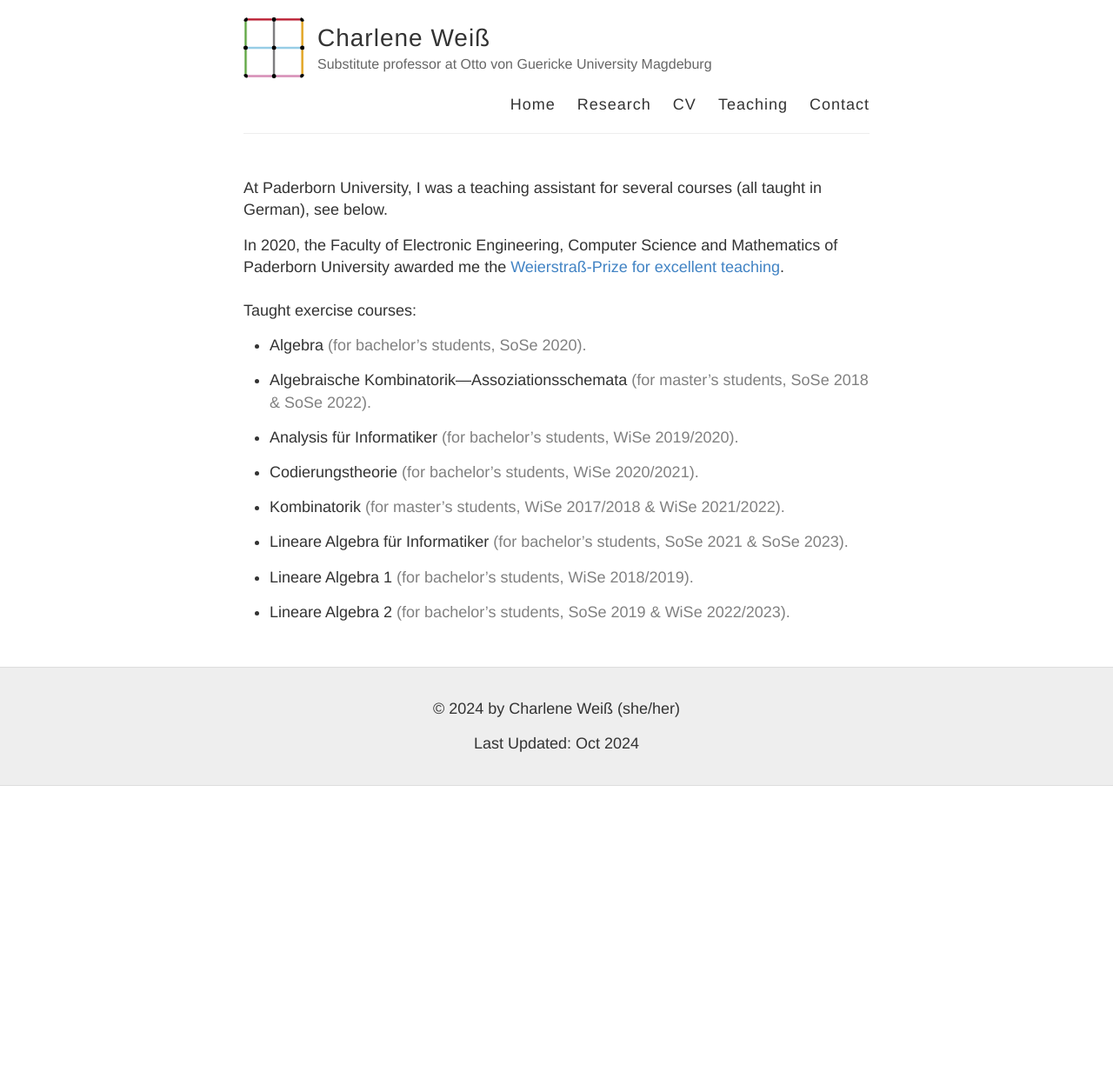
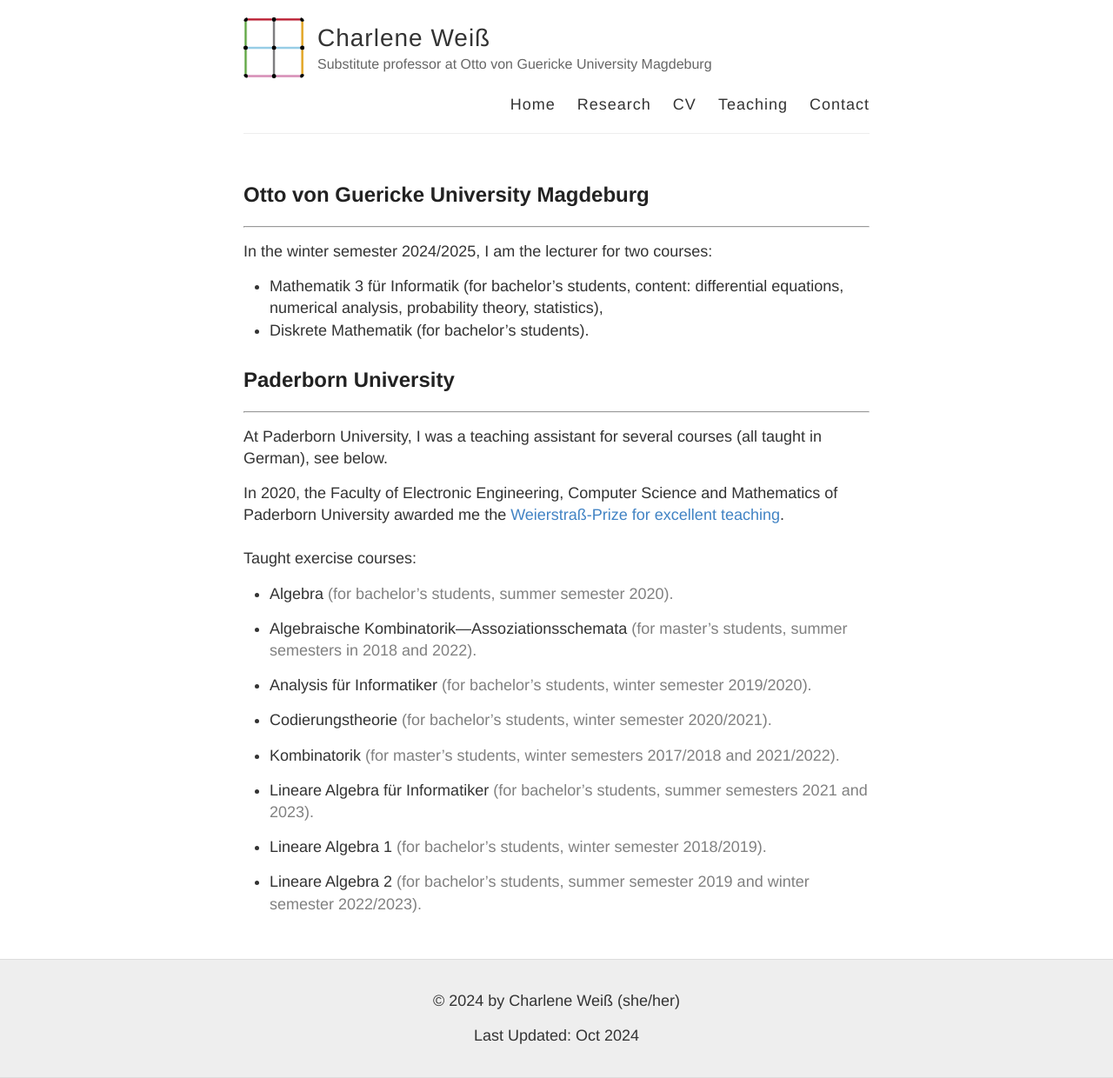
Before and after one commit to charleneweiss/charleneweiss.github.io, a Jekyll site: the page built from teaching.md, in a window 1280 px wide. Shown: the whole page at 87% size. Built offline with Jekyll 4.4.1, drawn with Linux system fonts in a browser that asks for light colours; before the commit the page ends 904 px from its top, so only the background shows below that.

Commit message:
Update teaching.md

```diff
--- a/teaching.md
+++ b/teaching.md
@@ -3,25 +3,33 @@ layout: page
 title: Teaching
 permalink: /teaching/
 ---
+## Otto von Guericke University Magdeburg
+____
 
+In the winter semester 2024/2025, I am the lecturer for two courses:
+- Mathematik 3 für Informatik (for bachelor's students, content: differential equations, numerical analysis, probability theory, statistics),
+- Diskrete Mathematik (for bachelor's students).
+
+## Paderborn University
+____
 At Paderborn University, I was a teaching assistant for several courses (all taught in German), see below.
 
 In 2020, the Faculty of Electronic Engineering, Computer Science and Mathematics of Paderborn University awarded me the [Weierstraß-Prize for excellent teaching](https://www.eim.uni-paderborn.de/en/faculty/studies/weierstrass-prize/weierstrass-prize-2020).
 <br/><br/>
 Taught exercise courses:
 
-- Algebra <span style="color:gray">(for bachelor's students, SoSe 2020).</span>
+- Algebra <span style="color:gray">(for bachelor's students, summer semester 2020).</span>
 
-- Algebraische Kombinatorik---Assoziationsschemata <span style="color:gray">(for master's students, SoSe 2018 & SoSe 2022).</span>
+- Algebraische Kombinatorik---Assoziationsschemata <span style="color:gray">(for master's students, summer semesters in 2018 and 2022).</span>
 
-- Analysis für Informatiker <span style="color:gray">(for bachelor's students, WiSe 2019/2020).</span>
+- Analysis für Informatiker <span style="color:gray">(for bachelor's students, winter semester 2019/2020).</span>
 
-- Codierungstheorie <span style="color:gray"> (for bachelor's students, WiSe 2020/2021).</span>
+- Codierungstheorie <span style="color:gray"> (for bachelor's students, winter semester 2020/2021).</span>
 
-- Kombinatorik <span style="color:gray"> (for master's students, WiSe 2017/2018 & WiSe 2021/2022).</span>
+- Kombinatorik <span style="color:gray"> (for master's students, winter semesters 2017/2018 and 2021/2022).</span>
 
-- Lineare Algebra für Informatiker <span style="color:gray">(for bachelor's students, SoSe 2021 & SoSe 2023).</span>
+- Lineare Algebra für Informatiker <span style="color:gray">(for bachelor's students, summer semesters 2021 and 2023).</span>
 
-- Lineare Algebra 1 <span style="color:gray">(for bachelor's students, WiSe 2018/2019).</span>
+- Lineare Algebra 1 <span style="color:gray">(for bachelor's students, winter semester 2018/2019).</span>
 
-- Lineare Algebra 2 <span style="color:gray">(for bachelor's students, SoSe 2019 & WiSe 2022/2023).</span>
+- Lineare Algebra 2 <span style="color:gray">(for bachelor's students, summer semester 2019 and winter semester 2022/2023).</span>
```
